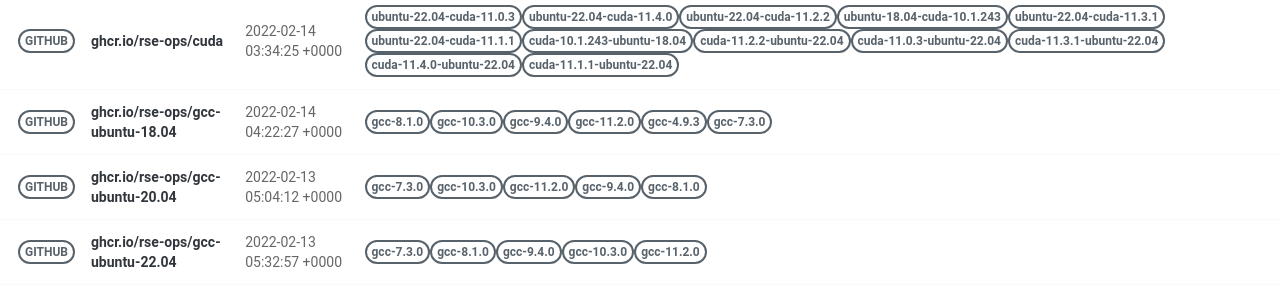
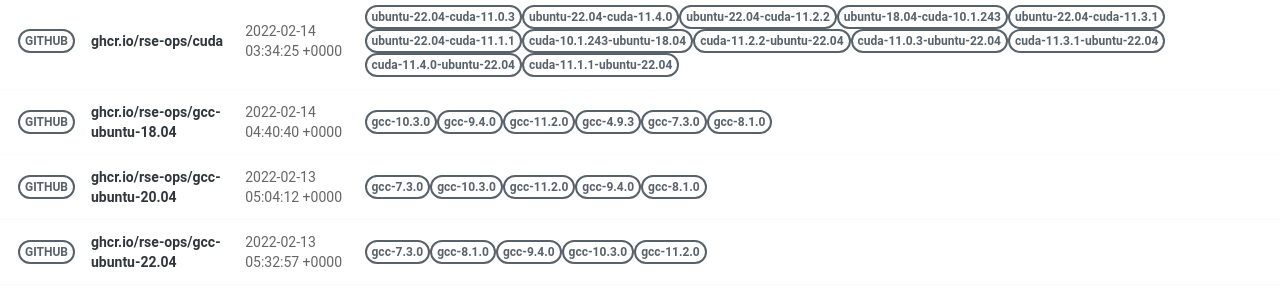
Before and after one commit to rse-ops/docker-images, a Jekyll site: the page built from pages/index.md, in a window 1280 px wide. Shown: the part 502-801 px from the top of the page. Built offline with Jekyll 4.4.1, drawn with Linux system fonts in a browser that asks for light colours; nearby versions of some CDN libraries.

Commit message:
Automated push to update library 2022-02-14

```diff
--- a/_library/ghcr.io-rse-ops-gcc-ubuntu-18.04.md
+++ b/_library/ghcr.io-rse-ops-gcc-ubuntu-18.04.md
@@ -1,14 +1,11 @@
 ---
 layout: container
 name: ghcr.io/rse-ops/gcc-ubuntu-18.04
-updated_at: 2022-02-14 04:22:27.035086
+updated_at: 2022-02-14 04:40:40.372161
 
 
 container_url: https://github.com/orgs/rse-ops/packages/container/package/gcc-ubuntu-18.04
 versions:
- - tag: gcc-8.1.0
-   dockerfile: https://github.com/rse-ops/docker-images/blob/main/ubuntu/gcc/Dockerfile
-   manifest: https://crane.ggcr.dev/manifest/ghcr.io/rse-ops/gcc-ubuntu-18.04:gcc-8.1.0
  - tag: gcc-10.3.0
    dockerfile: https://github.com/rse-ops/docker-images/blob/main/ubuntu/gcc/Dockerfile
    manifest: https://crane.ggcr.dev/manifest/ghcr.io/rse-ops/gcc-ubuntu-18.04:gcc-10.3.0
```
Also changed, not shown: other parts of _library/ghcr.io-rse-ops-gcc-ubuntu-18.04.md (+3 -0 lines).
